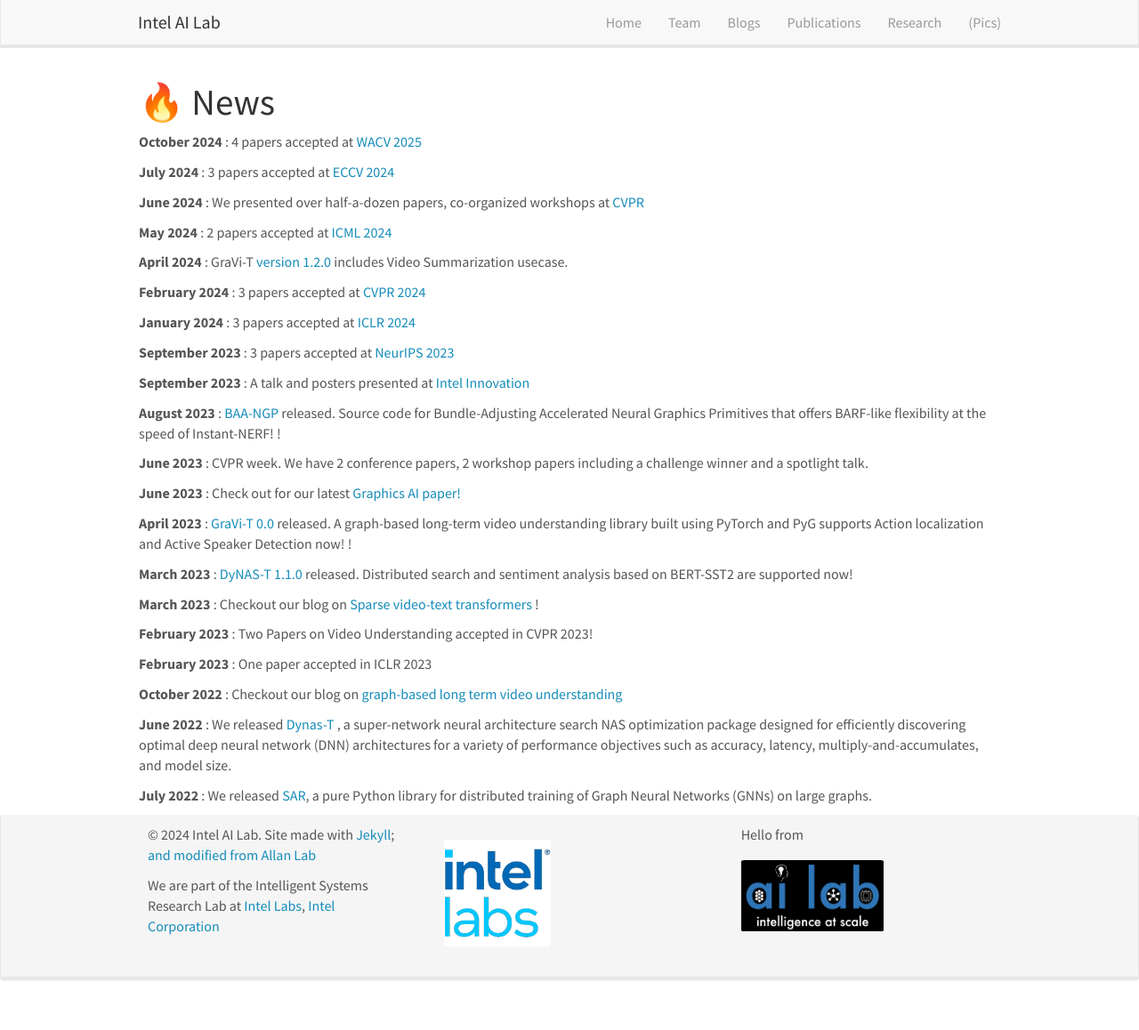
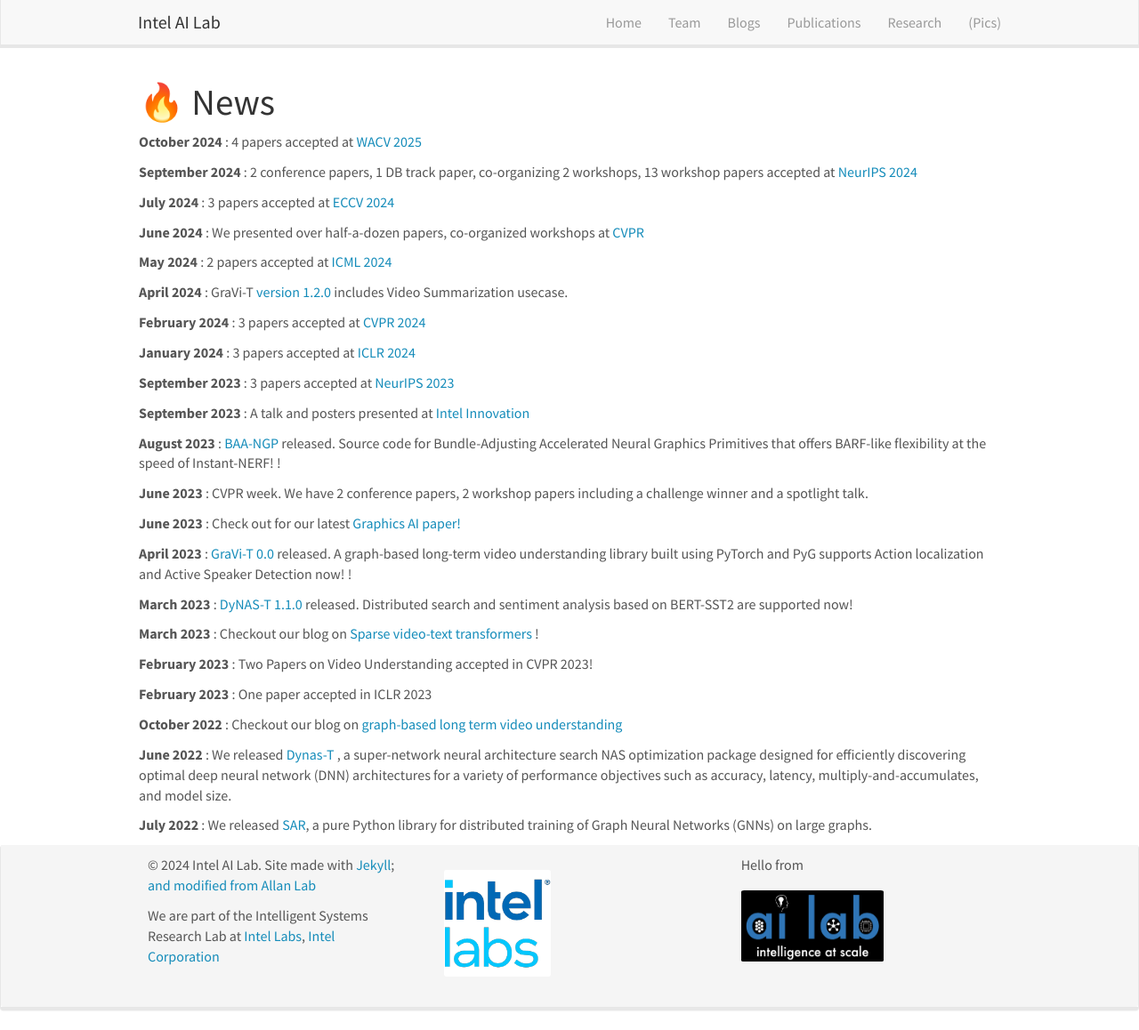
Before and after one commit to intelailabpage/intelailabpage.github.io, a Jekyll site: the page built from _pages/allnews.md, in a window 1280 px wide and 1158 px high. Shown: the whole window at 89% size. Built offline with Jekyll 4.4.1, drawn with Linux system fonts in a browser that asks for light colours; nearby versions of some CDN libraries.

Commit message:
Update news.yml

```diff
--- a/_data/news.yml
+++ b/_data/news.yml
@@ -1,5 +1,8 @@
 - date: October 2024
   headline: 4 papers accepted at <a href="https://wacv2025.thecvf.com/"> WACV 2025 </a>
+
+- date: September 2024
+  headline: 2 conference papers, 1 DB track paper, co-organizing 2 workshops, 13 workshop papers accepted at <a href="https://neurips.cc/"> NeurIPS 2024 </a>
 
 - date: July 2024
   headline: 3 papers accepted at <a href="https://eccv.ecva.net/"> ECCV 2024 </a>
```
